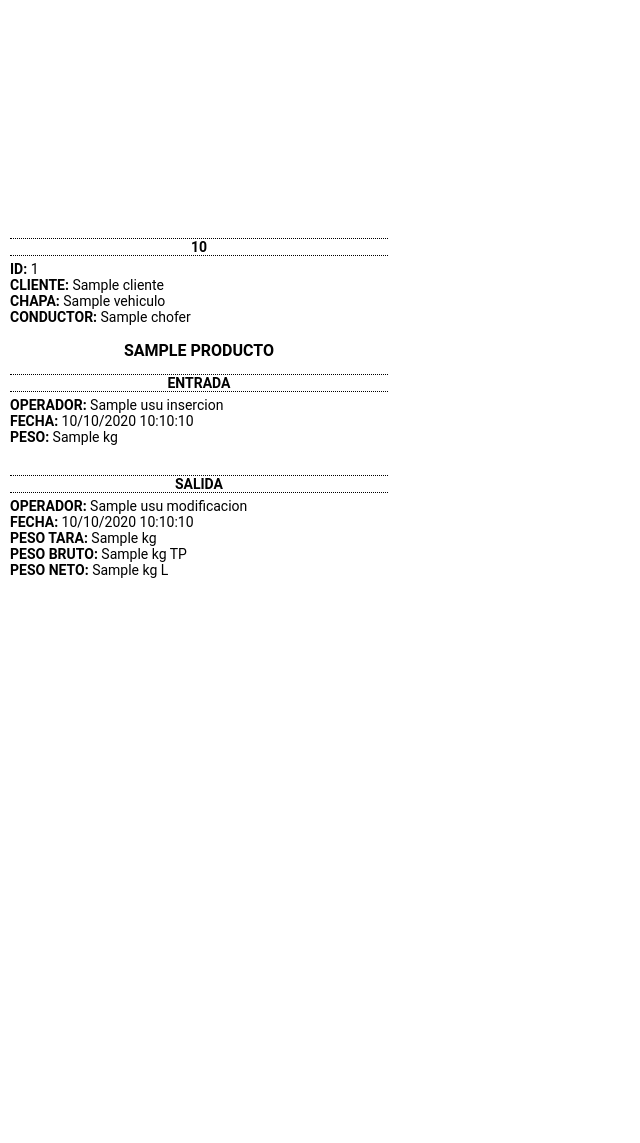
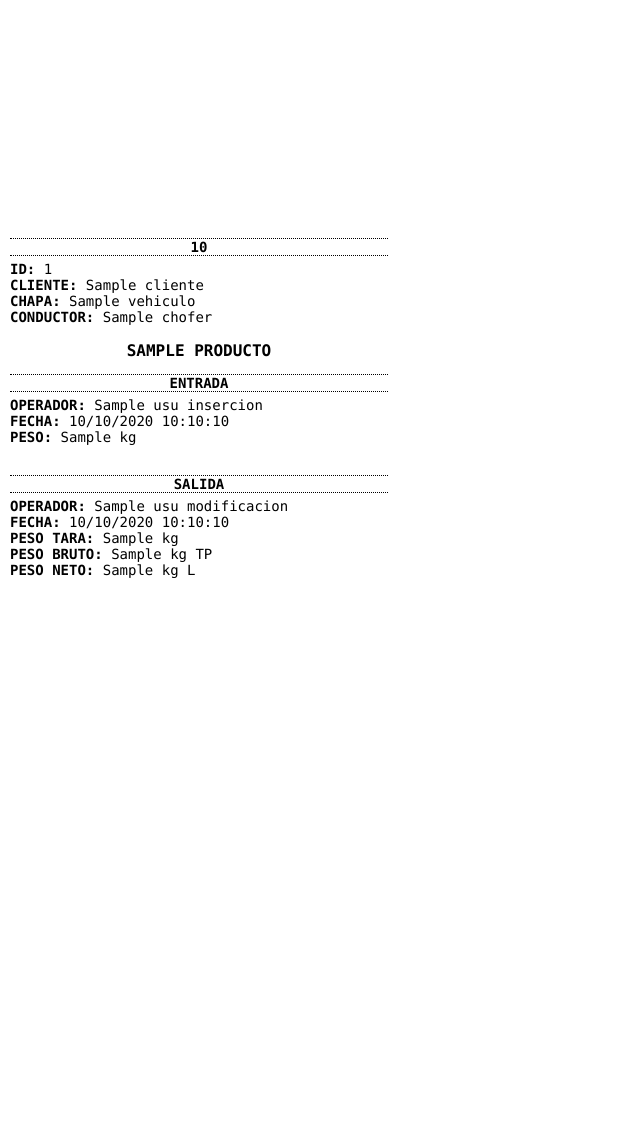
Before and after one commit to arnaldocorreaxO/bascula_tigre, a Django app: template app/core/bascula/templates/movimiento/ticket.html in a window 1280 px wide. Shown: the whole page, without its empty margins (0-640 px from the left). Run offline with Django 3.2, Linux system fonts and the light colour scheme; the template is opened without the code that fills it: most values are stand-ins (such as "Sample title", 1, 10 or a date in 2020); parts of the project's set-up code (start-up, migrations or seed data) failed here and were passed over.

Commit message:
Change Ticket

```diff
--- a/app/core/bascula/templates/movimiento/ticket.html
+++ b/app/core/bascula/templates/movimiento/ticket.html
@@ -14,11 +14,11 @@
 
         }
         body {
-            font-family: "Roboto", "Lucida Grande", Verdana, Arial, sans-serif;
+            /* font-family: "Roboto", "Lucida Grande", Verdana, Arial, sans-serif; */
             /* font-family: "Courier New", Courier, "Lucida Sans Typewriter", "Lucida Typewriter", monospace; */
             /* font-family: monospace; */
             /* font-family: "Times New Roman", Times, serif; */
-            /* font-family: Consolas, monaco, monospace; */
+            font-family: Consolas, monaco, monospace;
             font-style: normal;
             padding: 0;
             margin: 0;
```
